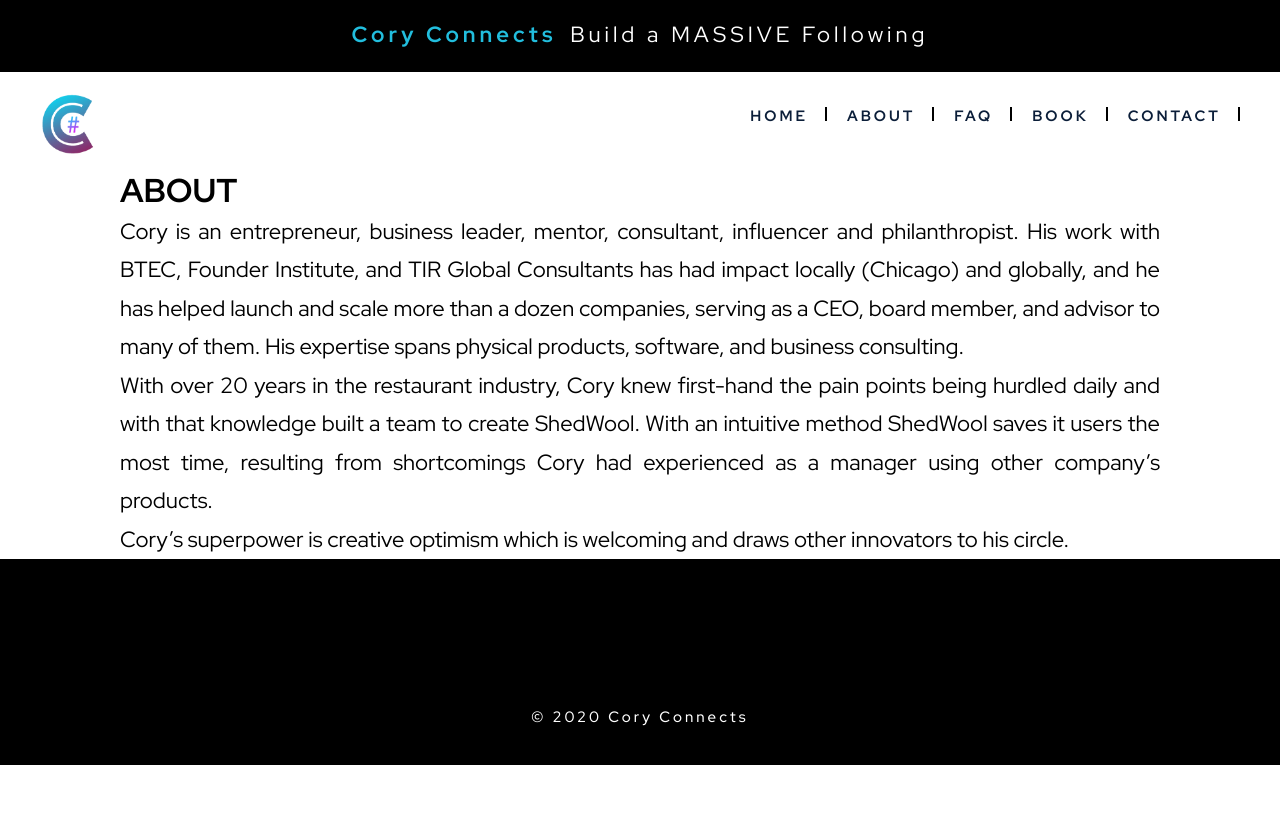
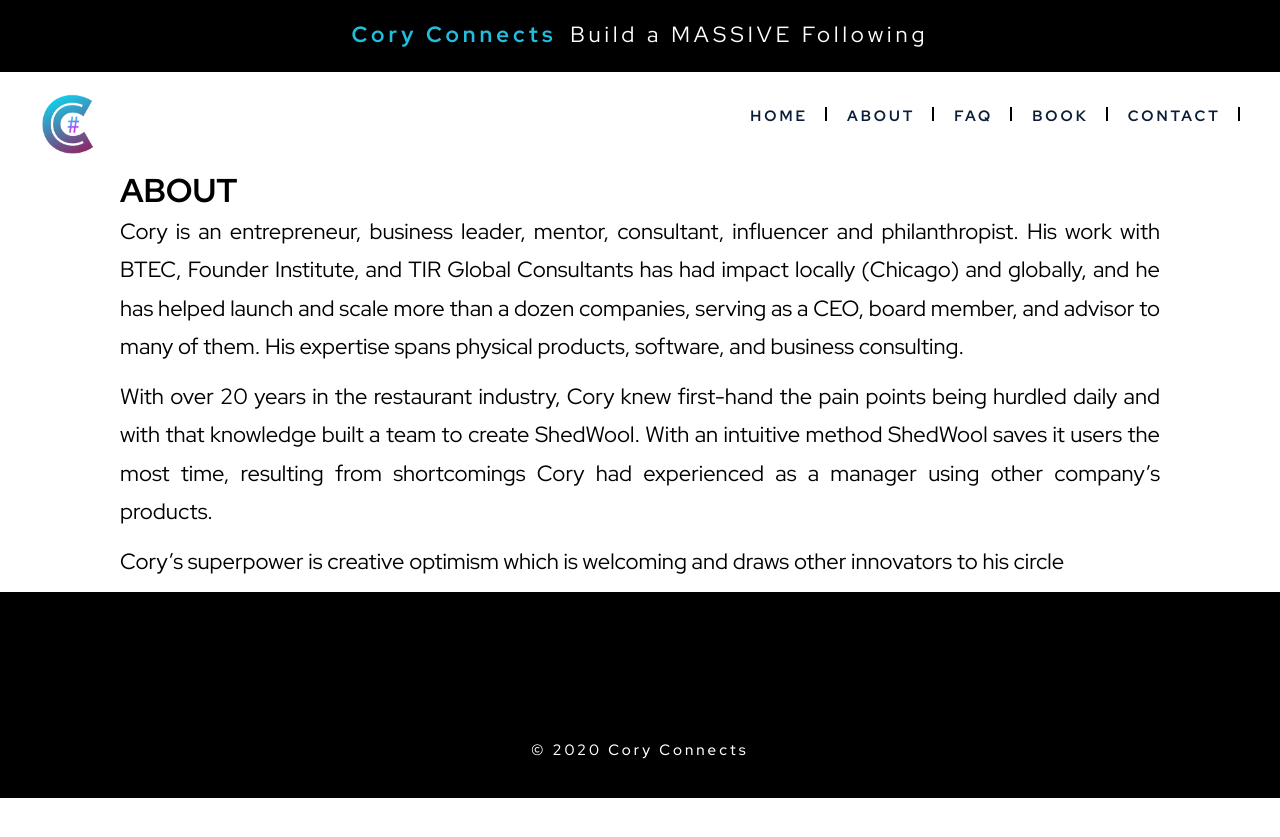
Before and after one commit to andreanthony/andreanthony.github.io, a Jekyll site: the page coryabout.html, which Jekyll copies as it is, in a window 1280 px wide. Shown: the top 837 px of the page. Built offline with Jekyll 4.4.1, drawn with Linux system fonts in a browser that asks for light colours.

Commit message:
Update coryabout.html

```diff
--- a/coryabout.html
+++ b/coryabout.html
@@ -63,11 +63,11 @@
 </div>
 <div class="section_04">
 <post>
-Cory is an entrepreneur, business leader, mentor, consultant, influencer and philanthropist. His work with BTEC, Founder Institute, and TIR Global Consultants has had impact locally (Chicago) and globally, and he has helped launch and scale more than a dozen companies, serving as a CEO, board member, and advisor to many of them. His expertise spans physical products, software, and business consulting.
-<br>
-With over 20 years in the restaurant industry, Cory knew first-hand the pain points being hurdled daily and with that knowledge built a team to create ShedWool. With an intuitive method ShedWool saves it users the most time, resulting from shortcomings Cory had experienced as a manager using other company’s products.
-<br>
-Cory’s superpower is creative optimism which is welcoming and draws other innovators to his circle.
+<p>Cory is an entrepreneur, business leader, mentor, consultant, influencer and philanthropist. His work with BTEC, Founder Institute, and TIR Global Consultants has had impact locally (Chicago) and globally, and he has helped launch and scale more than a dozen companies, serving as a CEO, board member, and advisor to many of them. His expertise spans physical products, software, and business consulting.
+</p>
+<p>With over 20 years in the restaurant industry, Cory knew first-hand the pain points being hurdled daily and with that knowledge built a team to create ShedWool. With an intuitive method ShedWool saves it users the most time, resulting from shortcomings Cory had experienced as a manager using other company’s products.
+</p>
+<p>Cory’s superpower is creative optimism which is welcoming and draws other innovators to his circle</p>
 </post>
 </div>
 
```
